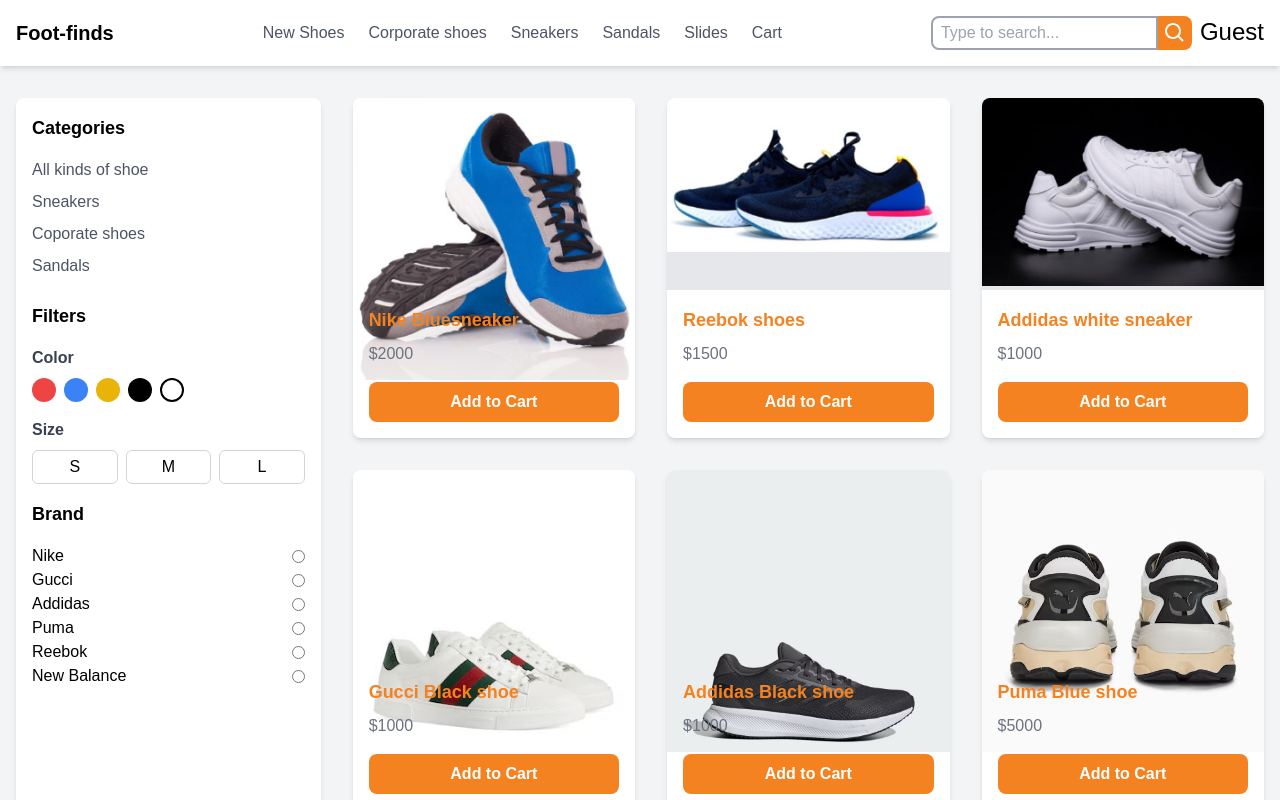
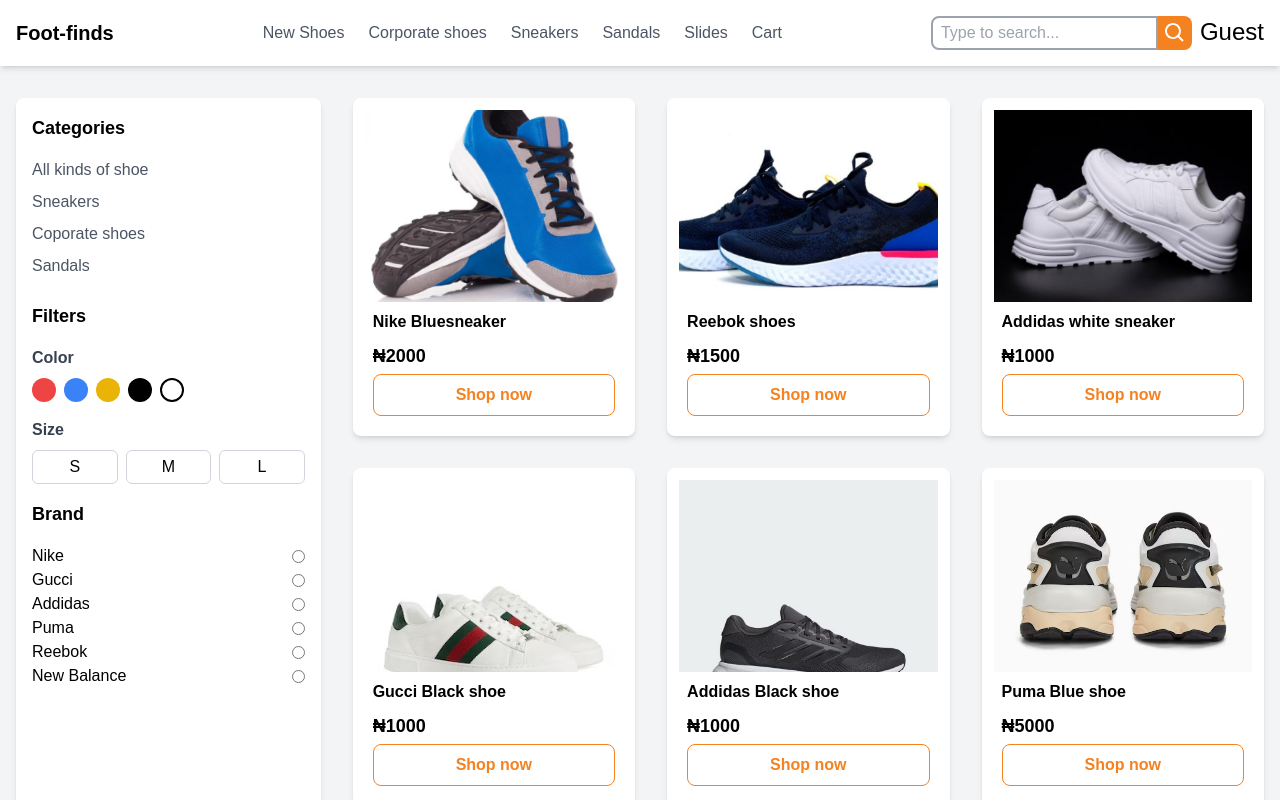
Before and after one commit to TaiwoSoftware/footfind, a React (Vite) app: page /shop in a window 1280 px wide. Shown: the top 800 px of the page. Built offline with nearby package versions, Linux system fonts and the light colour scheme; a web font is replaced by a local one.

Commit message:
fixing the error

```diff
--- a/src/components/Auth/NewAccount.tsx
+++ b/src/components/Auth/NewAccount.tsx
@@ -8,6 +8,7 @@
 export const NewAccount: React.FC = () => {
   const [value, setValue] = useState("");
   const [email, setEmail] = useState<string | undefined>("");
+  const [address, setAddress] = useState<string | undefined>("");
   const [phoneNumber, setPhoneNumber] = useState<number | undefined>(0);
   const [password, setPassword] = useState<string | undefined>("");
   const [confirmPassword, setConfirmPassword] = useState<string | undefined>(
@@ -17,7 +18,7 @@
   const navigate = useNavigate();
 
   const handleSubmit = () => {
-    if (!value || !email || !phoneNumber || !password || !confirmPassword) {
+    if (!value || !email || !phoneNumber || !password || !confirmPassword || !address) {
       alert("Please fill all fields.");
       return;
     }
@@ -32,6 +33,7 @@
       email,
       phoneNumber,
       password,
+      address
     };
 
     localStorage.setItem("formData", JSON.stringify(dataToSave));
@@ -53,6 +55,9 @@
 
   const handlePassword = (e: React.ChangeEvent<HTMLInputElement>): void => {
     setPassword(e.target.value);
+  };
+  const handleAddress = (e: React.ChangeEvent<HTMLInputElement>): void => {
+    setAddress(e.target.value);
   };
 
   const handleConfirmPassword = (
@@ -146,6 +151,25 @@
                 />
               </div>
 
+              {/* Address */}
+              <div>
+                <label
+                  htmlFor="phoneNumber"
+                  className="block text-gray-700 font-bold mb-2"
+                >
+                  Address
+                </label>
+                <input
+                  type="text"
+                  required
+                  value={address}
+                  onChange={handleAddress}
+                  id="phoneNumber"
+                  placeholder="Your phone number"
+                  className="w-full border border-gray-300 rounded-lg px-4 py-2"
+                />
+              </div>
+
               {/* Password */}
               <div>
                 <label
--- a/src/components/Shop/Shop.tsx
+++ b/src/components/Shop/Shop.tsx
@@ -141,23 +141,35 @@
       {/* Product Grid */}
       <section className={`grid gap-8 ${isMobile ? 'grid-cols-1' : 'grid-cols-2 lg:grid-cols-3 w-3/4 ml-8'}`}>
       {filteredShoes.map((productArray, index) => (
-          <Link key={index} to={`/shop/${index}`}>
-            <div className="bg-white shadow-md rounded-lg overflow-hidden">
-              <div className="w-full h-48 bg-gray-200">
-                <img src={productArray.productImage} alt="" />
+        <Link key={index} to={`/shop/${index}`} className="block">
+          <div className="bg-white shadow-md rounded-lg overflow-hidden p-3">
+            {/* Product Image */}
+            <div className="w-full h-48 bg-gray-200 flex items-center justify-center">
+              <img
+                src={productArray.productImage}
+                alt=""
+                className="w-full h-full object-cover"
+              />
             </div>
-              <div className="p-4">
-                <h3 className="text-lg text-logo-orange font-bold mb-2">
+
+            {/* Product Info */}
+            <div className="p-2">
+              <h3 className="text-black font-semibold text-md mb-2">
                 {productArray.nameOfProduct}
               </h3>
-                <p className="text-gray-500 mb-4">${productArray.ammountOfProduct}</p>
-                <button className="w-full bg-logo-orange text-white font-bold py-2 rounded-lg hover:bg-orange-700">
-                  Add to Cart
+              <p className="text-black font-bold text-lg mb-1">
+                ₦{productArray.ammountOfProduct}
+              </p>
+
+              {/* Shop Now Button */}
+              <button className="w-full text-logo-orange font-bold py-2 border border-logo-orange rounded-lg hover:bg-blue-100">
+                Shop now
               </button>
             </div>
           </div>
         </Link>
       ))}
+
         {storedProduct.map((productArray: { productImage: string | undefined; nameOfProduct: string | number | boolean | ReactElement<any, string | JSXElementConstructor<any>> | Iterable<ReactNode> | ReactPortal | null | undefined; ammountOfProduct: string | number | boolean | ReactElement<any, string | JSXElementConstructor<any>> | Iterable<ReactNode> | ReactPortal | null | undefined; }, index: Key | null | undefined) => (
           <Link key={index} to={`/shop/${index}`}>
             <div className="bg-white shadow-md rounded-lg overflow-hidden">
--- a/src/components/admin/AdminPage.tsx
+++ b/src/components/admin/AdminPage.tsx
@@ -52,6 +52,9 @@
               <p>
                 <strong>Phone:</strong> {user.phoneNumber}
               </p>
+              <p>
+                <strong>Address:</strong> {user.address}
+              </p>
             </div>
           ) : (
             <p>No user data found.</p>
--- a/src/components/mobileComponents/MobileView.tsx
+++ b/src/components/mobileComponents/MobileView.tsx
@@ -42,7 +42,7 @@
                 {slides[slideIndex]}
               </h1>
               {slideIndex === 2 && (
-                <Link to={'/newUser'}>
+                <Link to={'/shop'}>
                 <motion.button
                   initial={{ opacity: 0, scale: 0.8 }}
                   animate={{ opacity: 1, scale: 1 }}
```
Lines whose indentation alone changed are shown as unchanged.
